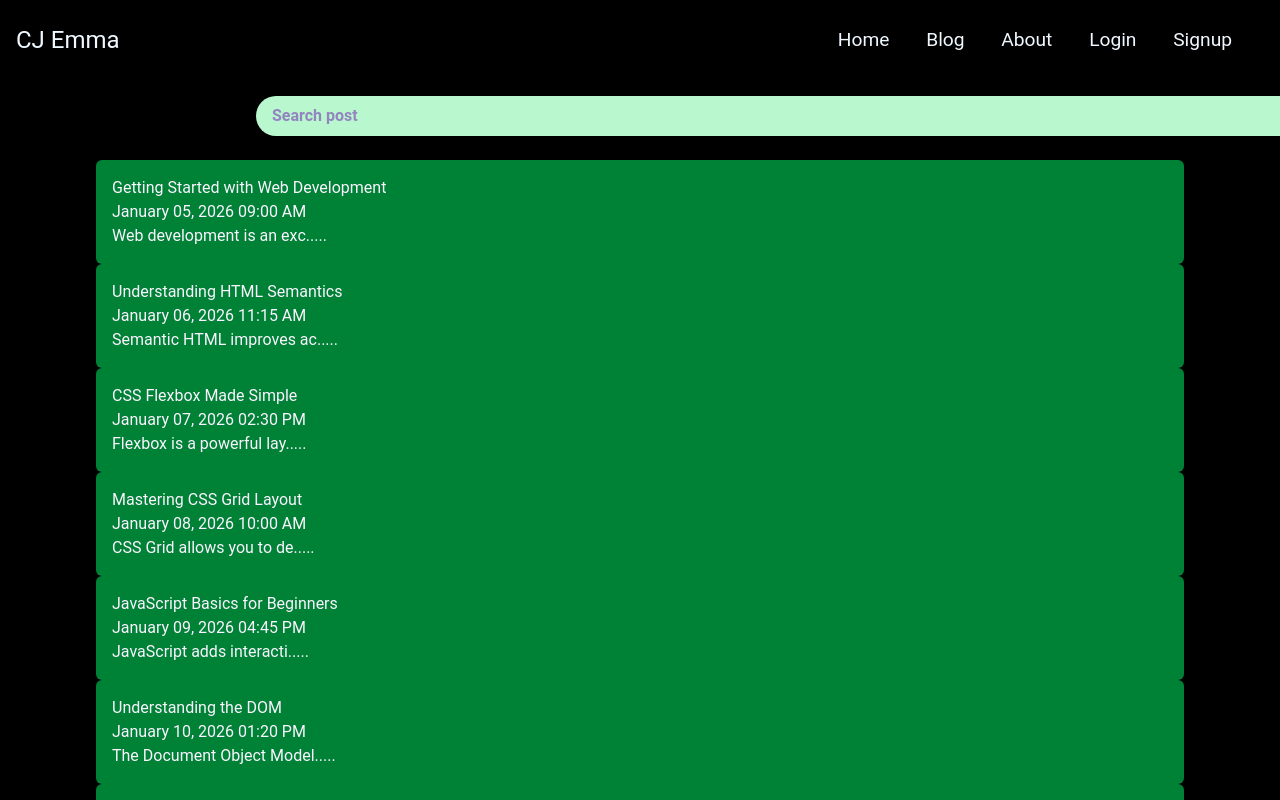
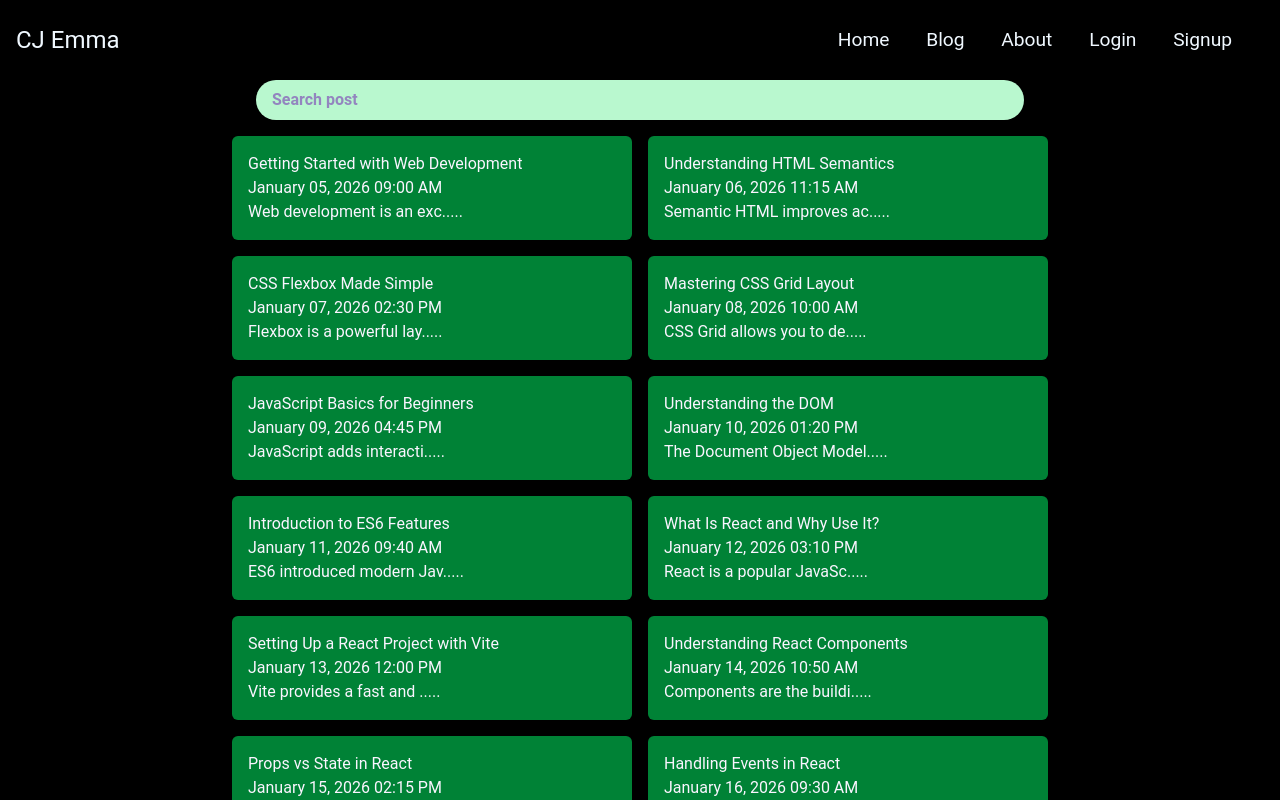
Before and after one commit to Cue-designs/Project-blog, a React (Vite) app: page /post in a window 1280 px wide. Shown: the top 800 px of the page. Built offline with nearby package versions, Linux system fonts and the light colour scheme; data requests are answered from the project's data file.

Commit message:
styling on the blog page

```diff
--- a/src/pages/Blog.jsx
+++ b/src/pages/Blog.jsx
@@ -32,7 +32,7 @@ const [posts, setPosts] = useState([])
        <section className="relative  ">
         <nav className=" px-8  lg:px-64  "><input type="search"
         name=""
-        className=" text-purple-800 bg-green-200 px-4  fixed top-24 font-bold py-2  flex grow shrink w-full items-center rounded-4xl    "
+        className=" text-purple-800 bg-green-200 px-4  font-bold py-2  flex grow shrink w-full items-center rounded-4xl    "
         id="searching"
         onSubmit={(e)=> e.preventDefault()}
         value={search}
@@ -41,10 +41,10 @@ const [posts, setPosts] = useState([])
         />
 
         </nav>
-        <section className="bg-black mt-16  grid  grid-cols-1 md:grid-cols-[repeat(auto-fit,minmax(300px,1fr))] gap-4 p-4 lg:px-24">
+        <section className="px-8 lg:px-58 py-4">
           {
             posts.length > 0 ?(
-             <section>
+             <section className="grid grid-cols-1 gap-4 md:grid-cols-[repeat(auto-fit,minmax(300px,1fr))]">
                 {posts.map((post, idx) => (
                   <BlogPage key={idx} post={post} />
                    ))}
```
